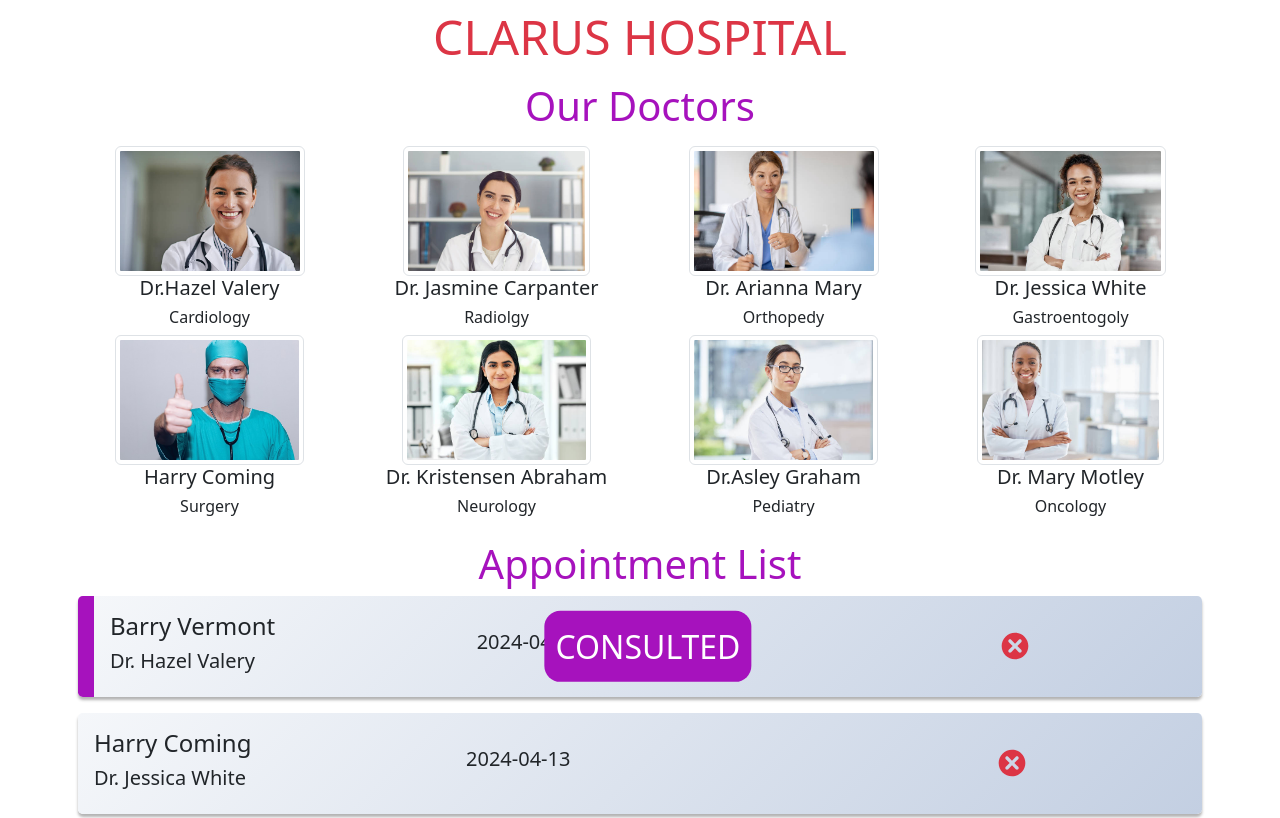
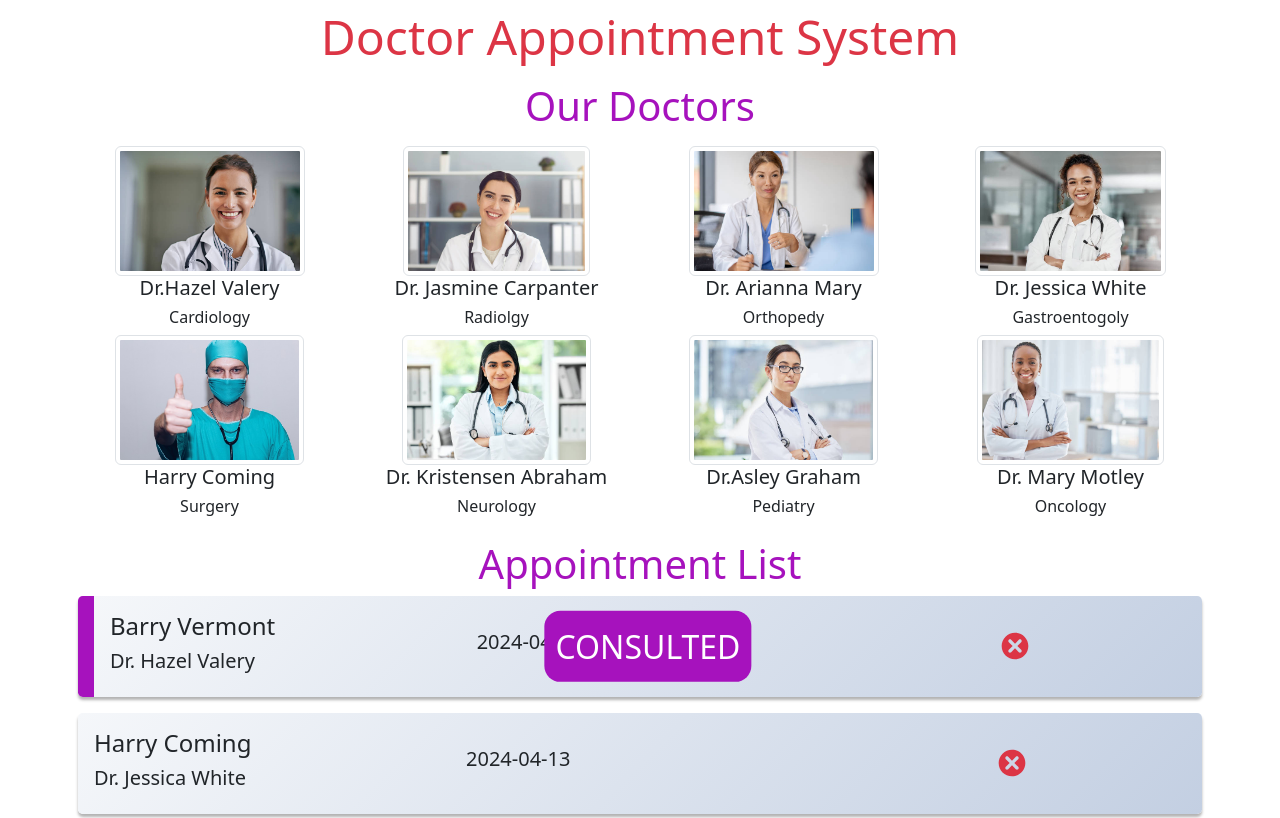
Before and after one commit to sakardogukan/Hospital_Res_Page, a React (Create React App) app: page / in a window 1280 px wide. Shown: the top 818 px of the page. Built offline with nearby package versions, Linux system fonts and the light colour scheme.

Commit message:
Home page file updated

```diff
--- a/src/pages/Home.jsx
+++ b/src/pages/Home.jsx
@@ -8,7 +8,7 @@ const Home = () => {
   console.log(appointments)
   return (
     <main className="text-center mt-2">
-      <h1 className="display-5 text-danger">CLARUS HOSPITAL</h1>
+      <h1 className="display-5 text-danger">Doctor Appointment System</h1>
       <Doctors apps={appointments} setApps={setAppointments} />
       <AppointmentList apps={appointments} setApps={setAppointments}/>
     </main>
```
